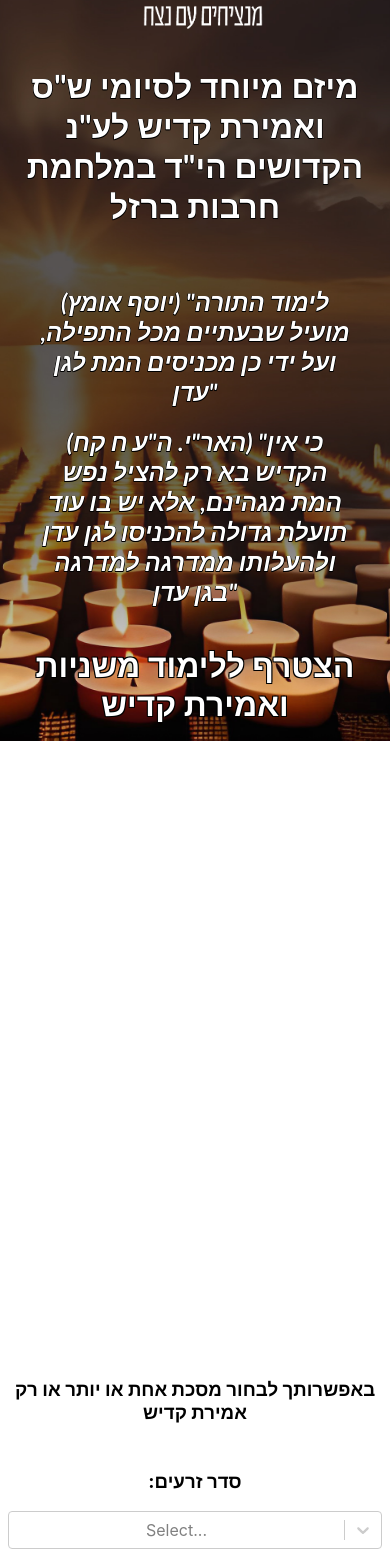
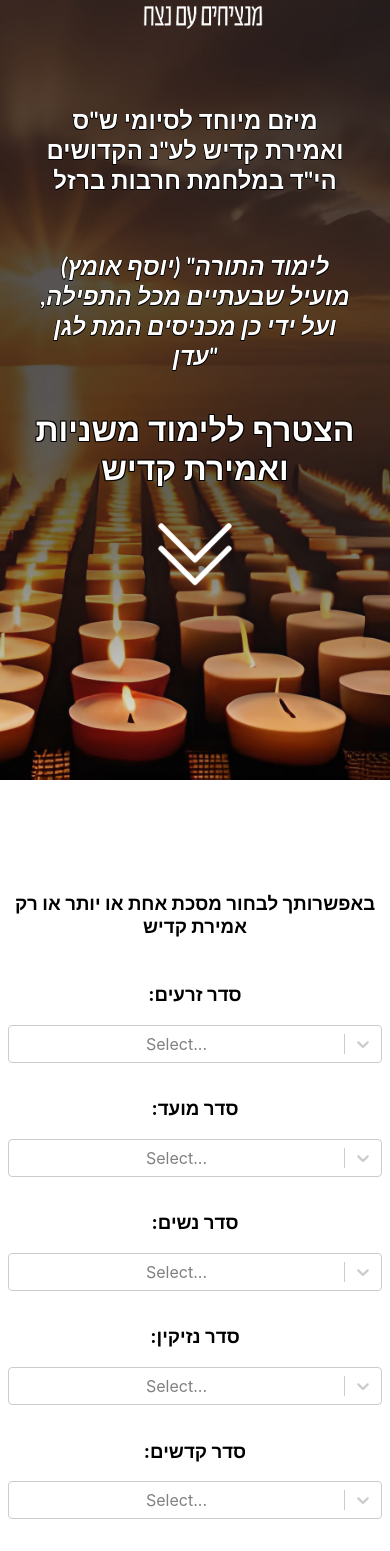
Before and after one commit to pessiMargalit/Mantzichim, a React (Create React App) app in the folder client/: page / in a window 390 px wide. Shown: the part 90-1641 px from the top of the page. Built offline with nearby package versions, Linux system fonts and the light colour scheme.

Commit message:
set css for mobile mode

```diff
--- a/client/src/Homepage.js
+++ b/client/src/Homepage.js
@@ -51,7 +51,7 @@ export function Homepage() {
                     <h1 className="text-title">מיזם מיוחד לסיומי ש"ס ואמירת קדיש לע"נ הקדושים הי"ד במלחמת חרבות ברזל</h1>
                     <br></br>
                     <h2 className="text">{t1}</h2>
-                    <h2 className="text">{t2}</h2>
+                    <h2 className="text" id="phone-text-cansle">{t2}</h2>
                     <div className="down">
                         <h1>הצטרף ללימוד משניות ואמירת קדיש</h1>
 
--- a/client/src/style/homepage.css
+++ b/client/src/style/homepage.css
@@ -3,7 +3,7 @@ body{
     background-size: cover;
     background-repeat: no-repeat;
     background-position: center center;
-    height: 80vh;
+    height: 60vh;
 }
 .text-title{
     color: rgb(255, 255, 255);
@@ -71,7 +71,7 @@ body{
 
 @media screen and (max-width: 768px){
     .content{
-        margin-top: 40%;
+        margin-top: 50%;
     }
     .down {
         margin-top: 10%;
@@ -80,8 +80,18 @@ body{
         margin-left: 10%;
         margin-right: 10%;
     }
+    .text-title{
+        margin-left: 8%;
+        margin-right: 8%;
+        font-size: x-large;
+    }
+    #phone-text-cansle{
+        display: none;
+    }
+    .showall{
+        margin-top:150px;
+    }
+    body{
+        height: 80vh;
+    }
 }
-
-.showall{
-    margin-top: 400px;
-}
```
